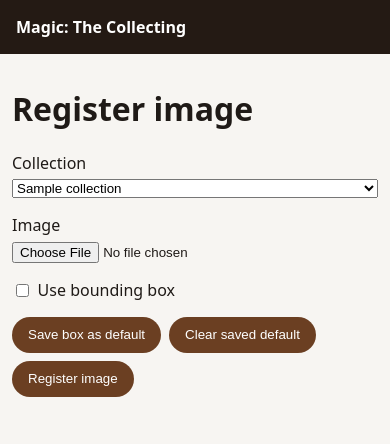
After one commit to schaffer2013/magic-the-collecting, a FastAPI app: template src/registration_service/templates/register.html in a window 390 px wide. The commit adds this page. Shown: the top 444 px of the page. Run offline with FastAPI, Linux system fonts and the light colour scheme; the template is opened without the code that fills it: most values are stand-ins (such as "Sample title", 1, 10 or a date in 2020).

Commit message:
Add mobile-friendly manual intake UI

```diff
--- a/src/registration_service/main.py
+++ b/src/registration_service/main.py
@@ -383,6 +383,11 @@ def ui_queue(collection_id: str, request: Request, db: Session = Depends(get_db)
     return templates.TemplateResponse(request, "queue.html", {"collection": collection, "cards": cards})
 
 
+@app.get("/ui/register", response_class=HTMLResponse)
+def ui_register(request: Request, db: Session = Depends(get_db)):
+    return templates.TemplateResponse(request, "register.html", {"collections": list_collections(db)})
+
+
 @app.get("/ui/unverified-cards/{unverified_card_id}/review", response_class=HTMLResponse)
 def ui_review(unverified_card_id: str, request: Request, db: Session = Depends(get_db)):
     card = db.get(UnverifiedCard, unverified_card_id)
--- /dev/null
+++ b/src/registration_service/static/register.js
@@ -0,0 +1,93 @@
+const imageInput = document.querySelector("#image-input");
+const preview = document.querySelector("#preview");
+const editor = document.querySelector("#editor");
+const overlay = document.querySelector("#overlay");
+const polygon = document.querySelector("#polygon");
+const handles = document.querySelector("#handles");
+const useBox = document.querySelector("#use-box");
+const status = document.querySelector("#status");
+const form = document.querySelector("#registration-form");
+const defaultKey = "magicCollecting.defaultBoundingBox";
+
+let points = JSON.parse(localStorage.getItem(defaultKey) || "null") || [
+  [0.08, 0.08], [0.92, 0.08], [0.92, 0.92], [0.08, 0.92],
+];
+
+function renderPoints() {
+  polygon.setAttribute("points", points.map(([x, y]) => `${x},${y}`).join(" "));
+  handles.innerHTML = "";
+  points.forEach(([x, y], index) => {
+    const circle = document.createElementNS("http://www.w3.org/2000/svg", "circle");
+    circle.setAttribute("cx", x);
+    circle.setAttribute("cy", y);
+    circle.setAttribute("r", "0.035");
+    circle.dataset.index = index;
+    handles.appendChild(circle);
+  });
+}
+
+function imagePoint(event) {
+  const rect = overlay.getBoundingClientRect();
+  return [
+    Math.min(1, Math.max(0, (event.clientX - rect.left) / rect.width)),
+    Math.min(1, Math.max(0, (event.clientY - rect.top) / rect.height)),
+  ];
+}
+
+overlay.addEventListener("pointerdown", (event) => {
+  if (event.target.tagName !== "circle") return;
+  const index = Number(event.target.dataset.index);
+  overlay.setPointerCapture(event.pointerId);
+  const move = (moveEvent) => {
+    points[index] = imagePoint(moveEvent);
+    renderPoints();
+  };
+  const up = () => {
+    overlay.removeEventListener("pointermove", move);
+    overlay.removeEventListener("pointerup", up);
+  };
+  overlay.addEventListener("pointermove", move);
+  overlay.addEventListener("pointerup", up);
+});
+
+imageInput.addEventListener("change", () => {
+  const file = imageInput.files[0];
+  if (!file) return;
+  preview.src = URL.createObjectURL(file);
+  editor.classList.toggle("hidden", !useBox.checked);
+  renderPoints();
+});
+
+useBox.addEventListener("change", () => {
+  editor.classList.toggle("hidden", !useBox.checked || !preview.src);
+});
+
+document.querySelector("#save-default").addEventListener("click", () => {
+  localStorage.setItem(defaultKey, JSON.stringify(points));
+  status.textContent = "Saved default box for this browser.";
+});
+
+document.querySelector("#clear-default").addEventListener("click", () => {
+  localStorage.removeItem(defaultKey);
+  status.textContent = "Cleared saved default box.";
+});
+
+form.addEventListener("submit", async (event) => {
+  event.preventDefault();
+  const file = imageInput.files[0];
+  if (!file) return;
+  const formData = new FormData();
+  formData.append("raw_image", file);
+  if (useBox.checked) {
+    const box = points.map(([x, y]) => [x * preview.naturalWidth, y * preview.naturalHeight]);
+    formData.append("bounding_box", JSON.stringify(box));
+  }
+  const collectionId = document.querySelector("#collection-id").value;
+  const response = await fetch(`/collections/${collectionId}/unverified-cards`, {
+    method: "POST",
+    body: formData,
+  });
+  status.textContent = response.ok ? "Image registered." : `Registration failed (${response.status}).`;
+});
+
+renderPoints();
--- a/src/registration_service/static/styles.css
+++ b/src/registration_service/static/styles.css
@@ -5,6 +5,7 @@ header a { color: white; text-decoration: none; font-weight: 700; }
 main { max-width: 72rem; margin: 0 auto; padding: 1rem; }
 .grid { display: grid; gap: 1rem; grid-template-columns: repeat(auto-fit, minmax(16rem, 1fr)); }
 .card { display: block; padding: 1rem; border-radius: 1rem; background: white; color: inherit; text-decoration: none; box-shadow: 0 1px 8px #0001; }
+.button-link, button { display: inline-block; border: 0; border-radius: 999px; background: #6b3f22; color: white; padding: .65rem 1rem; text-decoration: none; }
 .card img { width: 100%; max-height: 18rem; object-fit: contain; }
 .stats { display: flex; gap: .75rem; flex-wrap: wrap; margin: 1rem 0; }
 .stats span { background: white; border-radius: 999px; padding: .4rem .8rem; }
@@ -13,6 +14,16 @@ table { width: 100%; border-collapse: collapse; background: white; }
 th, td { padding: .75rem; border-bottom: 1px solid #ddd; text-align: left; }
 .review-layout { display: grid; gap: 1rem; grid-template-columns: minmax(15rem, 1fr) 1fr; }
 .review-image { width: 100%; max-height: 70vh; object-fit: contain; background: white; }
+.stack { display: grid; gap: 1rem; max-width: 42rem; }
+.stack label { display: grid; gap: .35rem; }
+.inline { display: flex !important; align-items: center; gap: .5rem; }
+.editor { position: relative; width: min(100%, 32rem); background: white; touch-action: none; }
+.editor.hidden { display: none; }
+.editor img { display: block; width: 100%; height: auto; }
+.editor svg { position: absolute; inset: 0; width: 100%; height: 100%; }
+.editor polygon { fill: #f004; stroke: #f00; stroke-width: .01; }
+.editor circle { fill: white; stroke: #f00; stroke-width: .015; }
+.actions { display: flex; flex-wrap: wrap; gap: .5rem; }
 @media (max-width: 700px) {
   .review-layout { grid-template-columns: 1fr; }
   main { padding: .75rem; }
--- a/src/registration_service/templates/base.html
+++ b/src/registration_service/templates/base.html
@@ -9,5 +9,6 @@
 <body>
   <header><a href="/">Magic: The Collecting</a></header>
   <main>{% block content %}{% endblock %}</main>
+  {% block scripts %}{% endblock %}
 </body>
 </html>
--- a/src/registration_service/templates/collections.html
+++ b/src/registration_service/templates/collections.html
@@ -2,6 +2,7 @@
 {% block title %}Collections{% endblock %}
 {% block content %}
 <h1>Collections</h1>
+<p><a class="button-link" href="/ui/register">Register images</a></p>
 <div class="grid">
 {% for collection in collections %}
   {% set summary = summaries[collection.collection_id] %}
--- /dev/null
+++ b/src/registration_service/templates/register.html
@@ -0,0 +1,39 @@
+{% extends "base.html" %}
+{% block title %}Register images{% endblock %}
+{% block content %}
+<h1>Register image</h1>
+<form id="registration-form" class="stack">
+  <label>
+    Collection
+    <select id="collection-id" required>
+      {% for collection in collections %}
+      <option value="{{ collection.collection_id }}">{{ collection.name }}</option>
+      {% endfor %}
+    </select>
+  </label>
+  <label>
+    Image
+    <input id="image-input" type="file" accept="image/*" capture="environment" required>
+  </label>
+  <label class="inline">
+    <input id="use-box" type="checkbox">
+    Use bounding box
+  </label>
+  <div id="editor" class="editor hidden">
+    <img id="preview" alt="Selected card preview">
+    <svg id="overlay" viewBox="0 0 1 1" preserveAspectRatio="none">
+      <polygon id="polygon"></polygon>
+      <g id="handles"></g>
+    </svg>
+  </div>
+  <div class="actions">
+    <button type="button" id="save-default">Save box as default</button>
+    <button type="button" id="clear-default">Clear saved default</button>
+    <button type="submit">Register image</button>
+  </div>
+  <p id="status" role="status"></p>
+</form>
+{% endblock %}
+{% block scripts %}
+<script src="/static/register.js"></script>
+{% endblock %}
```
Also changed, not shown: ROADMAP.md (+2 -0 lines), tests/test_api.py (+1 -0 lines), README.md.
